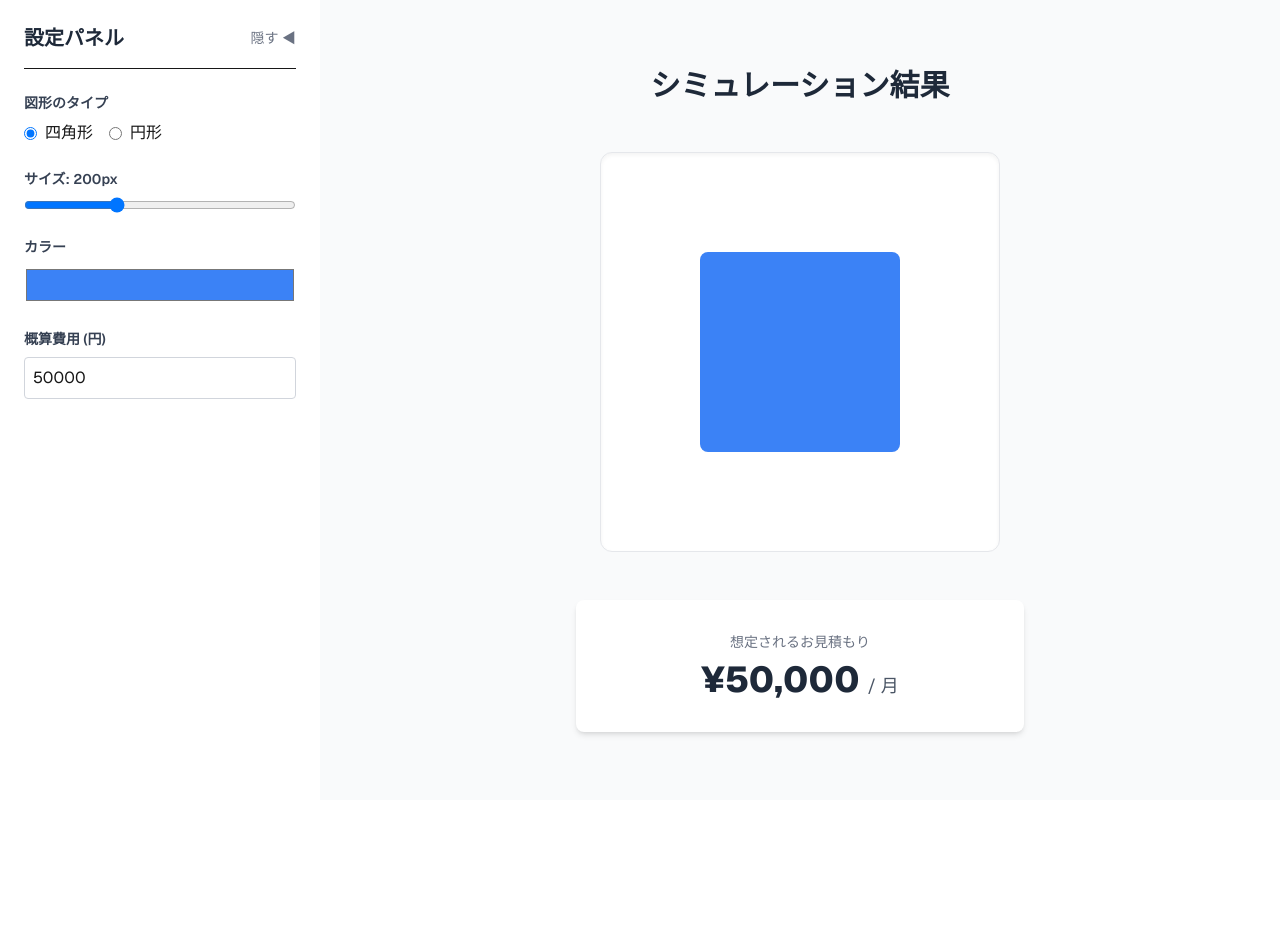
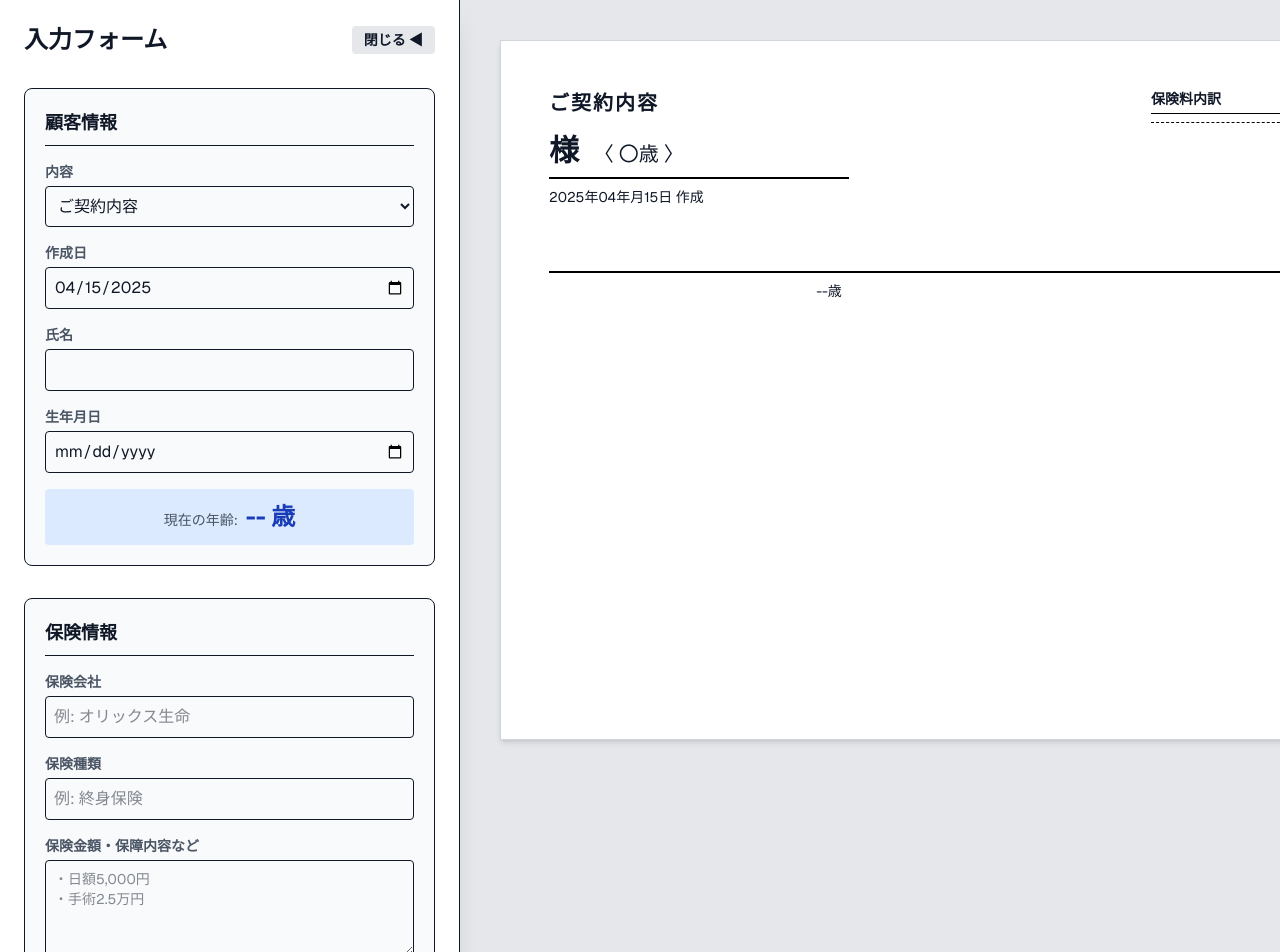
Before and after one commit to meronpan1314/sales-simulator, a Next.js app: page / in a window 1280 px wide. Shown: the top 952 px of the page. Before the commit the page ends 800 px from the top, so only its background shows below. Built offline with nearby package versions, Linux system fonts and the light colour scheme.

Commit message:
page.tsx demo第一段階

```diff
--- a/app/page.tsx
+++ b/app/page.tsx
@@ -2,151 +2,384 @@
 
 import { useState } from 'react';
 
-export default function SalesSimulator() {
-  // --- 状態管理（State） ---
-  // 入力画面の表示・非表示
-  const [showInput, setShowInput] = useState(true);
-  // 図形の種類（四角 or 円）
-  const [shape, setShape] = useState<'box' | 'circle'>('box');
-  // 図形のサイズ
-  const [size, setSize] = useState<number>(200);
-  // 図形の色
-  const [color, setColor] = useState<string>('#3b82f6'); // デフォルトは青
-  // 見積もり金額などのテキスト情報
-  const [price, setPrice] = useState<number>(50000);
+type Insurance = {
+  id: number;
+  company: string;
+  insuranceType: string;
+  coverageText: string;
+  paymentEndAge: number;
+  monthlyFee: number;
+  shapeType: 'term' | 'triangle' | 'lifetime';
+};
+
+const initialInsurances: Insurance[] = [];
+
+// 箇条書き用の丸数字
+const circledNumbers = ['①', '②', '③', '④', '⑤', '⑥', '⑦', '⑧', '⑨', '⑩'];
+
+export default function Home() {
+  /* =========================
+      顧客情報
+  ========================= */
+  const [documentType, setDocumentType] = useState('ご契約内容');
+  const [createdDate, setCreatedDate] = useState('2025-04-15');
+  const [customerName, setCustomerName] = useState('');
+  const [birthday, setBirthday] = useState('');
+
+  /* =========================
+      保険情報
+  ========================= */
+  const [showForm, setShowForm] = useState(true);
+  const [insurances, setInsurances] = useState<Insurance[]>(initialInsurances);
+  const [company, setCompany] = useState('');
+  const [insuranceType, setInsuranceType] = useState('');
+  const [coverageText, setCoverageText] = useState('');
+  const [paymentEndAge, setPaymentEndAge] = useState(65);
+  const [monthlyFee, setMonthlyFee] = useState(5000);
+  const [shapeType, setShapeType] = useState<'term' | 'triangle' | 'lifetime'>('term');
+
+  /* =========================
+      年齢計算
+  ========================= */
+  const calculateAge = (birthday: string) => {
+    if (!birthday) return '';
+    const today = new Date();
+    const birthDate = new Date(birthday);
+    let age = today.getFullYear() - birthDate.getFullYear();
+    const monthDiff = today.getMonth() - birthDate.getMonth();
+    if (monthDiff < 0 || (monthDiff === 0 && today.getDate() < birthDate.getDate())) {
+      age--;
+    }
+    return age;
+  };
+  const currentAge = calculateAge(birthday);
+
+  /* =========================
+      SVG設定
+  ========================= */
+  const width = 600; // 図形描画エリアの基準幅
+
+  const ageToX = (age: number) => {
+    if (!currentAge) return 0;
+    const maxAge = 90; // 最大描画年齢
+    const mapped = ((age - Number(currentAge)) / (maxAge - Number(currentAge))) * width;
+    return Math.max(0, Math.min(mapped, width)); // はみ出し防止
+  };
+
+  /* =========================
+      保険追加
+  ========================= */
+  const addInsurance = () => {
+    const newInsurance: Insurance = {
+      id: Date.now(),
+      company,
+      insuranceType,
+      coverageText,
+      paymentEndAge,
+      monthlyFee,
+      shapeType,
+    };
+    setInsurances([...insurances, newInsurance]);
+    setCompany('');
+    setInsuranceType('');
+    setCoverageText('');
+    setPaymentEndAge(65);
+    setMonthlyFee(5000);
+    setShapeType('term');
+  };
+
+  /* =========================
+      合計
+  ========================= */
+  const totalPrice = insurances.reduce((sum, insurance) => sum + insurance.monthlyFee, 0);
 
   return (
-    <div className="flex h-screen w-full bg-gray-50 font-sans">
-
-      {/* ==============================
-          INPUTエリア（左側）
-          ============================== */}
-      {showInput && (
-        <div className="w-80 bg-white shadow-lg p-6 flex flex-col gap-6 overflow-y-auto transition-all">
-          <div className="flex justify-between items-center border-b pb-4">
-            <h2 className="text-xl font-bold text-gray-800">設定パネル</h2>
+    <div className="flex min-h-screen bg-gray-100 text-gray-900 font-sans">
+      {/* =========================
+          FORM (左側パネル)
+      ========================= */}
+      {showForm && (
+        <div className="w-[460px] overflow-y-auto border-r bg-white p-6 shadow-xl shrink-0 z-20 relative">
+          <div className="mb-8 flex items-center justify-between">
+            <h2 className="text-2xl font-bold">入力フォーム</h2>
             <button
-              onClick={() => setShowInput(false)}
-              className="text-sm text-gray-500 hover:text-gray-800"
+              onClick={() => setShowForm(false)}
+              className="rounded bg-gray-200 px-3 py-1 text-sm font-semibold hover:bg-gray-300"
             >
-              隠す ◀
+              閉じる ◀
             </button>
           </div>
 
-          {/* 図形選択 */}
-          <div className="flex flex-col gap-2">
-            <label className="text-sm font-semibold text-gray-700">図形のタイプ</label>
-            <div className="flex gap-4">
-              <label className="flex items-center gap-2 cursor-pointer">
+          <div className="mb-8 rounded-lg border bg-gray-50 p-5">
+            <h3 className="mb-4 text-lg font-bold border-b pb-2">顧客情報</h3>
+            <div className="space-y-4">
+              <div>
+                <label className="mb-1 block text-sm font-bold text-gray-600">内容</label>
+                <select
+                  value={documentType}
+                  onChange={(e) => setDocumentType(e.target.value)}
+                  className="w-full rounded border p-2"
+                >
+                  <option>ご契約内容</option>
+                  <option>ご提案内容</option>
+                </select>
+              </div>
+              <div>
+                <label className="mb-1 block text-sm font-bold text-gray-600">作成日</label>
                 <input
-                  type="radio"
-                  name="shape"
-                  checked={shape === 'box'}
-                  onChange={() => setShape('box')}
-                /> 四角形
-              </label>
-              <label className="flex items-center gap-2 cursor-pointer">
+                  type="date"
+                  value={createdDate}
+                  onChange={(e) => setCreatedDate(e.target.value)}
+                  className="w-full rounded border p-2"
+                />
+              </div>
+              <div>
+                <label className="mb-1 block text-sm font-bold text-gray-600">氏名</label>
                 <input
-                  type="radio"
-                  name="shape"
-                  checked={shape === 'circle'}
-                  onChange={() => setShape('circle')}
-                /> 円形
-              </label>
+                  type="text"
+                  value={customerName}
+                  onChange={(e) => setCustomerName(e.target.value)}
+                  className="w-full rounded border p-2"
+                />
+              </div>
+              <div>
+                <label className="mb-1 block text-sm font-bold text-gray-600">生年月日</label>
+                <input
+                  type="date"
+                  value={birthday}
+                  onChange={(e) => setBirthday(e.target.value)}
+                  className="w-full rounded border p-2"
+                />
+              </div>
+              <div className="rounded bg-blue-100 p-3 text-center">
+                <span className="text-sm text-gray-600 mr-2">現在の年齢:</span>
+                <span className="text-2xl font-bold text-blue-800">{currentAge || '--'} 歳</span>
+              </div>
             </div>
           </div>
 
-          {/* サイズ変更 */}
-          <div className="flex flex-col gap-2">
-            <label className="text-sm font-semibold text-gray-700">サイズ: {size}px</label>
+          <div className="rounded-lg border bg-gray-50 p-5">
+            <h3 className="mb-4 text-lg font-bold border-b pb-2">保険情報</h3>
+            <div className="space-y-4">
+              <div>
+                <label className="mb-1 block text-sm font-bold text-gray-600">保険会社</label>
                 <input
-              type="range"
-              min="100"
-              max="400"
-              value={size}
-              onChange={(e) => setSize(Number(e.target.value))}
-              className="w-full"
+                  value={company}
+                  onChange={(e) => setCompany(e.target.value)}
+                  placeholder="例: オリックス生命"
+                  className="w-full rounded border p-2"
                 />
               </div>
-
-          {/* 色変更 */}
-          <div className="flex flex-col gap-2">
-            <label className="text-sm font-semibold text-gray-700">カラー</label>
+              <div>
+                <label className="mb-1 block text-sm font-bold text-gray-600">保険種類</label>
                 <input
-              type="color"
-              value={color}
-              onChange={(e) => setColor(e.target.value)}
-              className="w-full h-10 cursor-pointer"
+                  value={insuranceType}
+                  onChange={(e) => setInsuranceType(e.target.value)}
+                  placeholder="例: 終身保険"
+                  className="w-full rounded border p-2"
                 />
               </div>
-
-          {/* 金額入力 */}
-          <div className="flex flex-col gap-2">
-            <label className="text-sm font-semibold text-gray-700">概算費用 (円)</label>
+              <div>
+                <label className="mb-1 block text-sm font-bold text-gray-600">保険金額・保障内容など</label>
+                <textarea
+                  value={coverageText}
+                  onChange={(e) => setCoverageText(e.target.value)}
+                  placeholder="・日額5,000円&#13;&#10;・手術2.5万円"
+                  className="h-24 w-full rounded border p-2 text-sm"
+                />
+              </div>
+              <div>
+                <label className="mb-1 block text-sm font-bold text-gray-600">払込期間 (年齢)</label>
                 <input
                   type="number"
-              value={price}
-              onChange={(e) => setPrice(Number(e.target.value))}
-              className="border border-gray-300 rounded p-2 w-full"
+                  value={paymentEndAge}
+                  onChange={(e) => setPaymentEndAge(Number(e.target.value))}
+                  className="w-full rounded border p-2"
                 />
+              </div>
+              <div>
+                <label className="mb-1 block text-sm font-bold text-gray-600">月額保険料 (円)</label>
+                <input
+                  type="number"
+                  value={monthlyFee}
+                  onChange={(e) => setMonthlyFee(Number(e.target.value))}
+                  className="w-full rounded border p-2"
+                />
+              </div>
+              <div>
+                <label className="mb-1 block text-sm font-bold text-gray-600">図形の種類</label>
+                <select
+                  value={shapeType}
+                  onChange={(e) => setShapeType(e.target.value as 'term' | 'triangle' | 'lifetime')}
+                  className="w-full rounded border p-2"
+                >
+                  <option value="term">定期（四角）</option>
+                  <option value="triangle">収入保障（三角）</option>
+                  <option value="lifetime">終身（矢印）</option>
+                </select>
+              </div>
+              <button
+                onClick={addInsurance}
+                className="w-full rounded bg-gray-800 py-3 font-bold text-white hover:bg-black transition-colors"
+              >
+                ＋ 保険を追加する
+              </button>
+            </div>
           </div>
         </div>
       )}
 
-      {/* ==============================
-          OUTPUTエリア（右側・お客様に見せる画面）
-          ============================== */}
-      <div className="flex-1 flex flex-col relative bg-gray-50">
-
-        {/* INPUTが隠れている時に再表示するボタン */}
-        {!showInput && (
+      {/* =========================
+          OUTPUT (右側・資料本体)
+      ========================= */}
+      <div className="flex-1 overflow-auto p-10 bg-gray-200">
+        {!showForm && (
           <button
-            onClick={() => setShowInput(true)}
-            className="absolute top-6 left-6 bg-white shadow-md rounded px-4 py-2 text-sm font-semibold text-gray-700 hover:bg-gray-100 transition-all z-10"
+            onClick={() => setShowForm(true)}
+            className="mb-4 rounded bg-white px-4 py-2 shadow font-bold text-sm hover:bg-gray-50"
           >
-            ▶ 設定を開く
+            ▶ 入力フォームを開く
           </button>
         )}
 
-        {/* プレゼンテーション領域 */}
-        <div className="flex-1 flex flex-col items-center justify-center p-10">
-          <h1 className="text-3xl font-bold text-gray-800 mb-12">
-            シミュレーション結果
+        <div className="mx-auto w-[1000px] min-h-[700px] bg-white p-12 shadow-md border border-gray-300 relative">
+
+          {/* ヘッダー領域 */}
+          <div className="flex justify-between items-start mb-16">
+            <div>
+              <p className="text-xl tracking-widest font-bold mb-4">{documentType}</p>
+              <h1 className="text-3xl font-bold border-b-2 border-black pb-2 inline-block min-w-[300px]">
+                {customerName || '     '} 様 <span className="text-xl ml-2 font-normal">〈 {currentAge || '〇'}歳 〉</span>
               </h1>
+              <p className="text-sm mt-2">{createdDate.replace(/-/g, '年').replace(/(\d{4}年\d{2}年)/, '$1月').replace(/(\d{2})$/, '$1日')} 作成</p>
+            </div>
 
-          {/* 図形の描画 (SVGを利用) */}
-          <div className="mb-12 flex justify-center items-center h-[400px] w-[400px] bg-white rounded-xl shadow-inner border border-gray-200">
-            <svg width={size} height={size} viewBox={`0 0 ${size} ${size}`}>
-              {shape === 'box' ? (
+            {/* 保険料内訳（PDF右上部を再現） */}
+            <div className="w-[300px] text-sm">
+              <p className="border-b border-black pb-1 mb-2 font-bold">保険料内訳</p>
+              <div className="space-y-1">
+                {insurances.map((ins, index) => (
+                  <div key={ins.id} className="flex justify-between">
+                    <span className="truncate pr-2">
+                      {circledNumbers[index] || ''}{ins.company} {ins.insuranceType}・・・・
+                    </span>
+                    <span className="whitespace-nowrap">{ins.monthlyFee.toLocaleString()}円</span>
+                  </div>
+                ))}
+              </div>
+              <div className="border-t border-black border-dashed mt-2 pt-2 flex justify-end font-bold text-lg">
+                {totalPrice.toLocaleString()}円
+              </div>
+            </div>
+          </div>
+
+          {/* 描画エリア */}
+          <div className="relative mt-8">
+            {insurances.map((insurance, index) => {
+              const startX = 0;
+              const endX = ageToX(insurance.paymentEndAge);
+              const shapeH = 80;
+
+              return (
+                <div key={insurance.id} className="flex min-h-[90px] mb-4 relative">
+
+                  {/* 左側：会社情報など */}
+                  <div className="w-[280px] shrink-0 pt-2 flex items-start gap-2">
+                    <span className="text-lg">{circledNumbers[index]}</span>
+                    <div>
+                      <h2 className="text-xl font-bold leading-tight">{insurance.company}</h2>
+                      <p className="text-lg mt-1">{insurance.insuranceType}</p>
+                    </div>
+                  </div>
+
+                  {/* 右側：図形・テキスト */}
+                  <div className="flex-1 relative">
+                    {/* 図形に重なるテキスト (PDFの④などを再現) */}
+                    <div className="absolute top-2 left-6 z-10 text-sm whitespace-pre-line leading-relaxed pointer-events-none">
+                      {insurance.coverageText}
+                    </div>
+
+                    <svg width={width + 50} height={shapeH} className="overflow-visible block">
+                      {/* 定期 (Term) - 四角形 */}
+                      {insurance.shapeType === 'term' && (
                         <rect
-                  width={size}
-                  height={size}
-                  fill={color}
-                  rx="8" // 少し角丸に
-                  className="transition-all duration-300"
+                          x={startX}
+                          y={0}
+                          width={endX}
+                          height={shapeH}
+                          stroke="black"
+                          strokeWidth="1.5"
+                          fill="transparent"
                         />
-              ) : (
-                <circle
-                  cx={size / 2}
-                  cy={size / 2}
-                  r={size / 2}
-                  fill={color}
-                  className="transition-all duration-300"
+                      )}
+
+                      {/* 収入保障 (Triangle) - 直角三角形 */}
+                      {insurance.shapeType === 'triangle' && (
+                        <polygon
+                          points={`
+                            ${startX},0
+                            ${startX},${shapeH}
+                            ${endX},${shapeH}
+                          `}
+                          stroke="black"
+                          strokeWidth="1.5"
+                          fill="transparent"
+                        />
+                      )}
+
+                      {/* 終身 (Lifetime) - 矢印型 */}
+                      {insurance.shapeType === 'lifetime' && (
+                        <polygon
+                          points={`
+                            ${startX},0
+                            ${width},0
+                            ${width + 30},${shapeH / 2}
+                            ${width},${shapeH}
+                            ${startX},${shapeH}
+                          `}
+                          stroke="black"
+                          strokeWidth="1.5"
+                          fill="transparent"
                         />
                       )}
                     </svg>
                   </div>
+                </div>
+              );
+            })}
 
-          {/* 情報の一覧表示 */}
-          <div className="bg-white shadow-md rounded-lg p-8 w-full max-w-md text-center">
-            <p className="text-gray-500 text-sm mb-2">想定されるお見積もり</p>
-            <p className="text-4xl font-extrabold text-gray-800">
-              ¥{price.toLocaleString()} <span className="text-lg font-normal text-gray-600">/ 月</span>
-            </p>
+            {/* X軸 (年齢タイムライン) */}
+            <div className="flex border-t-2 border-black pt-2 mt-4 relative">
+              <div className="w-[280px] shrink-0" />
+              <div className="flex-1 relative h-8 text-sm">
+                {/* 現在年齢 */}
+                <div className="absolute top-0 transform -translate-x-1/2" style={{ left: 0 }}>
+                  {currentAge || '--'}歳
+                </div>
+
+                {/* 各図形の終了年齢 */}
+                {[...new Set(insurances.filter(ins => ins.shapeType !== 'lifetime').map(ins => ins.paymentEndAge))].map(age => (
+                  <div
+                    key={age}
+                    className="absolute top-0 transform -translate-x-1/2"
+                    style={{ left: ageToX(age) }}
+                  >
+                    {age}歳
+                  </div>
+                ))}
+
+                {/* 一生涯 */}
+                {insurances.some(ins => ins.shapeType === 'lifetime') && (
+                  <div className="absolute top-0" style={{ left: width + 10 }}>
+                    一生涯
+                  </div>
+                )}
               </div>
             </div>
           </div>
 
         </div>
+      </div>
+    </div>
   );
 }
```
Lines whose indentation alone changed are shown as unchanged.
